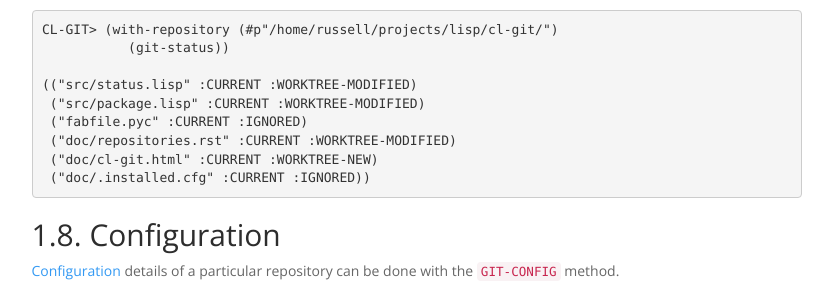
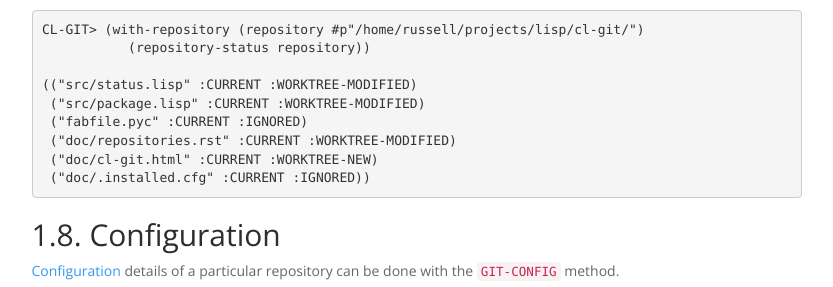
Before and after one commit to russell/cl-git, a Sphinx documentation site: the page built from doc/repositories.rst, in a window 1280 px wide and 900 px high, scrolled down 1849 px, cut to the strip 418-705 px from the top of the window. Shown: the whole strip, without its empty margins (331-1164 px from the left). Built offline with Sphinx 7.4.7, drawn with Linux system fonts in a browser that asks for light colours; cross-references to code outside the pages are shown as plain code.

Commit message:
Wrong example about Status
The example about getting status of repository is incorrect. So I try to fix it.

```diff
--- a/doc/repositories.rst
+++ b/doc/repositories.rst
@@ -110,8 +110,8 @@ Status
 
 .. code-block:: common-lisp-repl
 
-   CL-GIT> (with-repository (#p"/home/russell/projects/lisp/cl-git/")
-              (git-status))
+   CL-GIT> (with-repository (repository #p"/home/russell/projects/lisp/cl-git/")
+              (repository-status repository))
 
    (("src/status.lisp" :CURRENT :WORKTREE-MODIFIED)
     ("src/package.lisp" :CURRENT :WORKTREE-MODIFIED)
```
